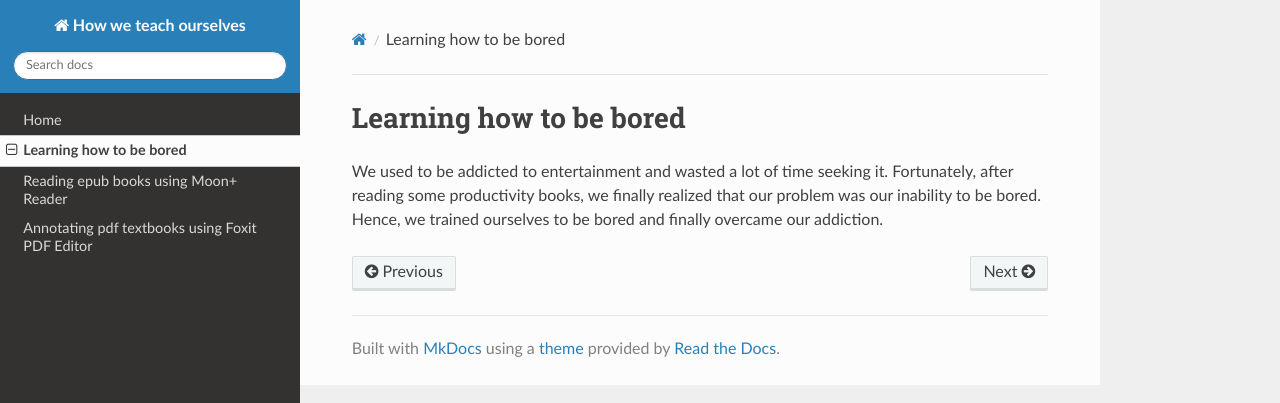
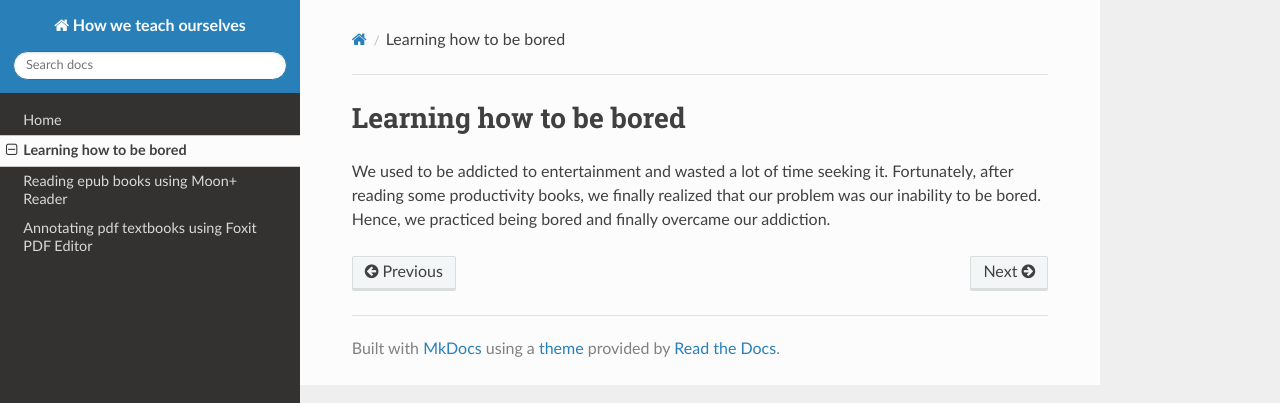
Before and after one commit to maximilian-ho/how-we-teach-ourselves, an MkDocs documentation site: the page built from docs/boredom.md, in a window 1280 px wide. Shown: the top 403 px of the page. Built offline with MkDocs 1.6.1, drawn with Linux system fonts in a browser that asks for light colours; nearby versions of some CDN libraries; old or Windows-style settings are respelled for this version of MkDocs.

Commit message:
Update boredom.md

```diff
--- a/docs/boredom.md
+++ b/docs/boredom.md
@@ -1,3 +1,3 @@
 # Learning how to be bored
 
-We used to be addicted to entertainment and wasted a lot of time seeking it. Fortunately, after reading some productivity books, we finally realized that our problem was our inability to be bored. Hence, we trained ourselves to be bored and finally overcame our addiction.
+We used to be addicted to entertainment and wasted a lot of time seeking it. Fortunately, after reading some productivity books, we finally realized that our problem was our inability to be bored. Hence, we practiced being bored and finally overcame our addiction.
```
